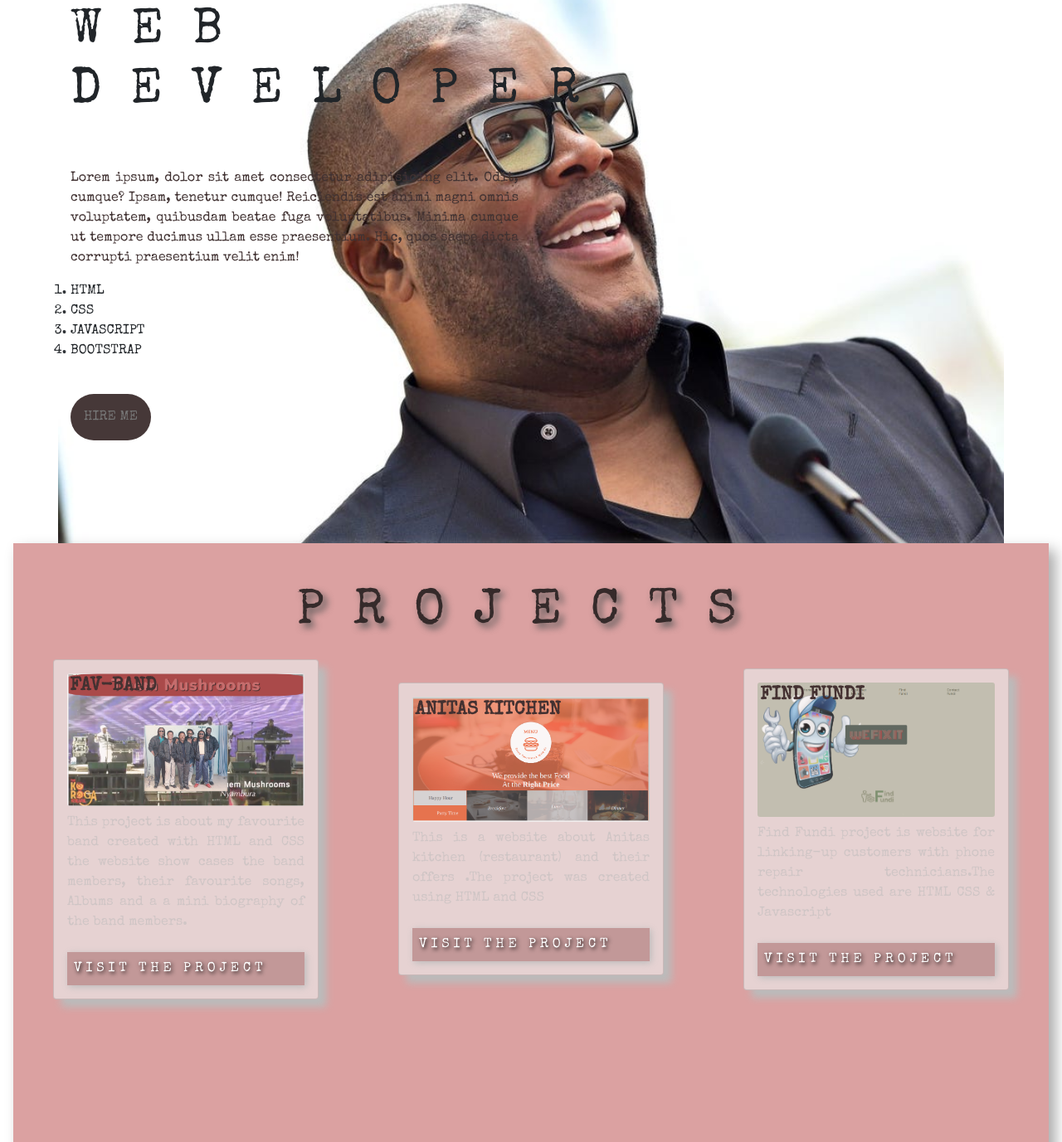
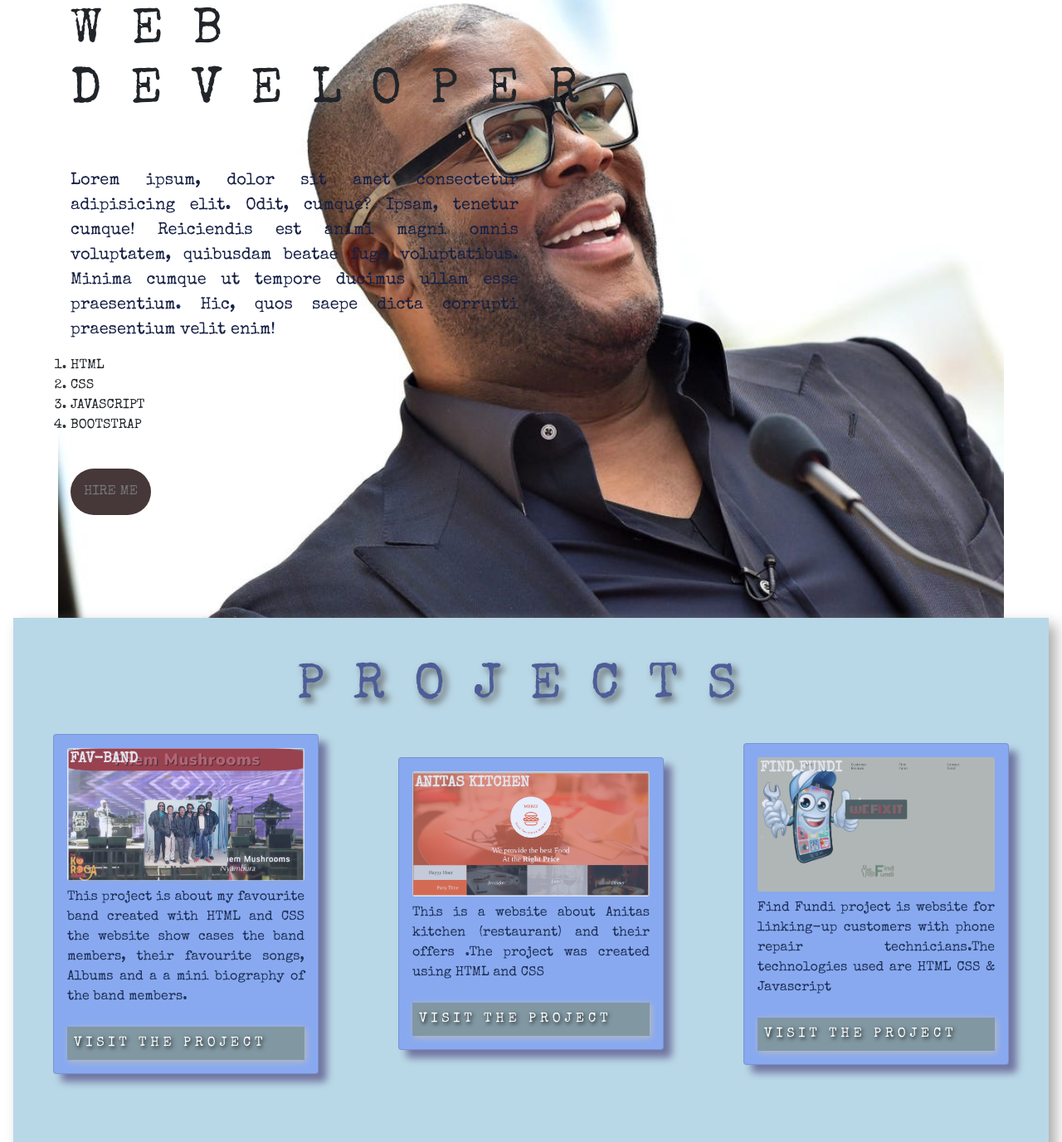
Before and after one commit to JAMAL-MOHAMED-JALDESA-2893/Portfolio, a plain HTML site: page index.html in a window 1280 px wide. Shown: the part 903-2280 px from the top of the page at 83% size. Drawn offline with nearby package versions, Linux system fonts and the light colour scheme.

```diff
--- a/style.css
+++ b/style.css
@@ -212,8 +212,9 @@ header {
 }
 
 .main-banner-section .text p {
-  color: rgb(65, 50, 50);
+  color: #162044;
   text-align: justify;
+  font-size: 20px;
 }
 
 p, .text {
@@ -239,7 +240,7 @@ p, .text {
 .project-section {
   width: 100%;
   min-height: 100vh;
-  background-color: #dba1a1;
+  background-color: #b9d8e7;
   position: relative;
   left: 0px;
   margin-bottom: 0rem;
@@ -252,7 +253,7 @@ p, .text {
 .project-heading {
   font-size: 60px;
   font-weight: 400;
-  color: rgb(53, 42, 42);
+  color: #4d5d97;
   margin-bottom: 20px;
   letter-spacing: 35px;
   text-align: center;
@@ -266,9 +267,9 @@ p, .text {
 .card {
   width: 50rem;
   margin: 0 3rem;
-  background-color: rgb(230, 210, 210);
+  background-color: rgb(136, 169, 240);
   padding: 1rem;
-  box-shadow: 0.6rem 0.6rem 0.6rem #bbb;
+  box-shadow: 0.6rem 0.6rem 0.6rem rgb(113, 117, 160);
   position: relative;
   transition: box-shadow 0.5s;
 }
@@ -278,10 +279,10 @@ p, .text {
 }
 
 .project-name {
-  font-size: 1.4rem;
+  font-size: 1.1rem;
   font-weight: 600;
   text-transform: uppercase;
-  color: rgb(68, 49, 49);
+  color: #e0e2eb;
   position: absolute;
   top: 1.2rem;
   left: 1.2rem;
@@ -300,13 +301,13 @@ p, .text {
 
 .description {
   font-size: 1rem;
-  color: rgb(207, 197, 197);
+  color: rgb(31, 48, 85);
   margin: 0.5rem 0;
 }
 
 .card-btn {
   width: 100%;
-  background-color: rgb(194, 152, 152);
+  background-color: rgb(129, 152, 163);
   font-size: 1rem;
   letter-spacing: 0.3rem;
   text-transform: uppercase;
```
Also changed, not shown: 1 other file.
